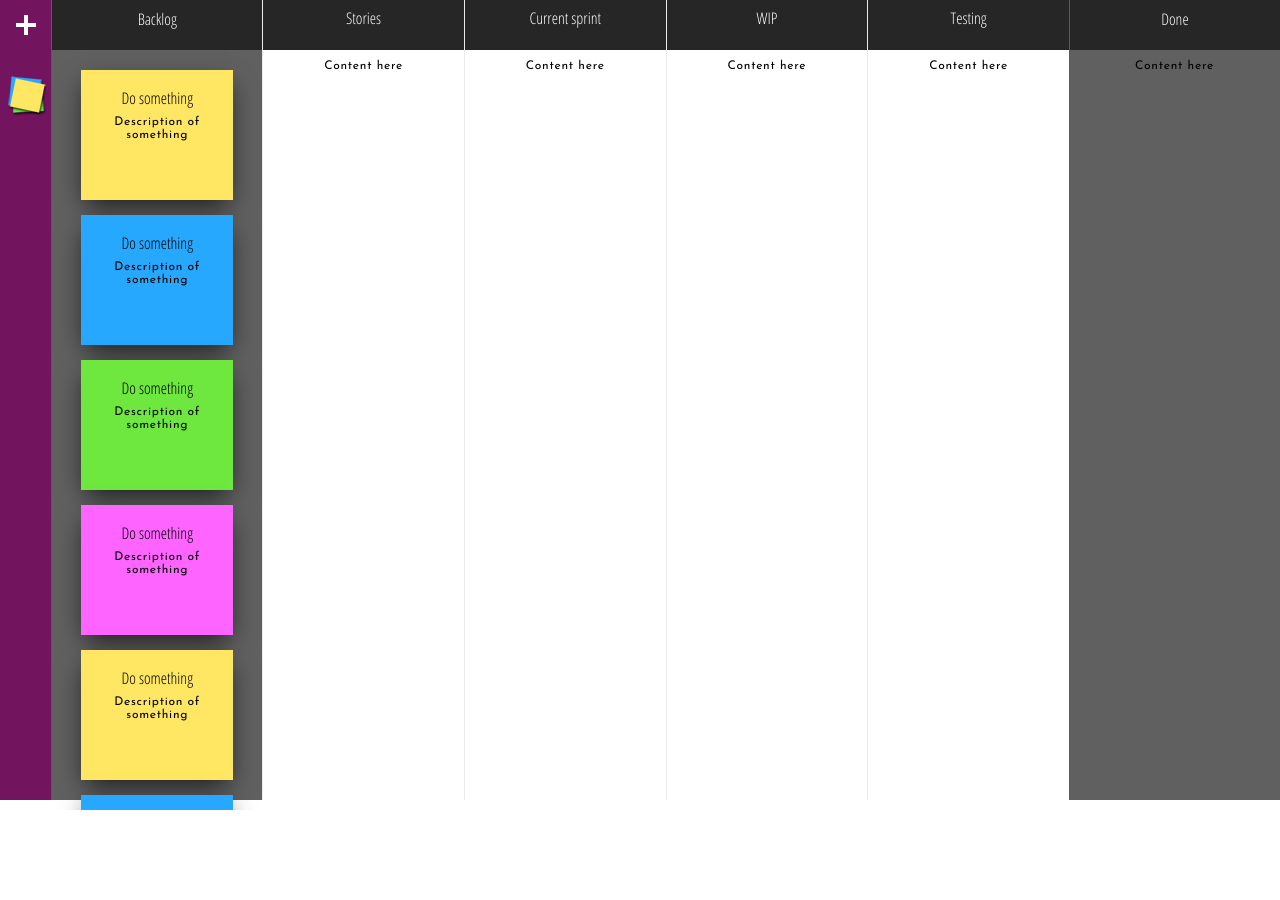
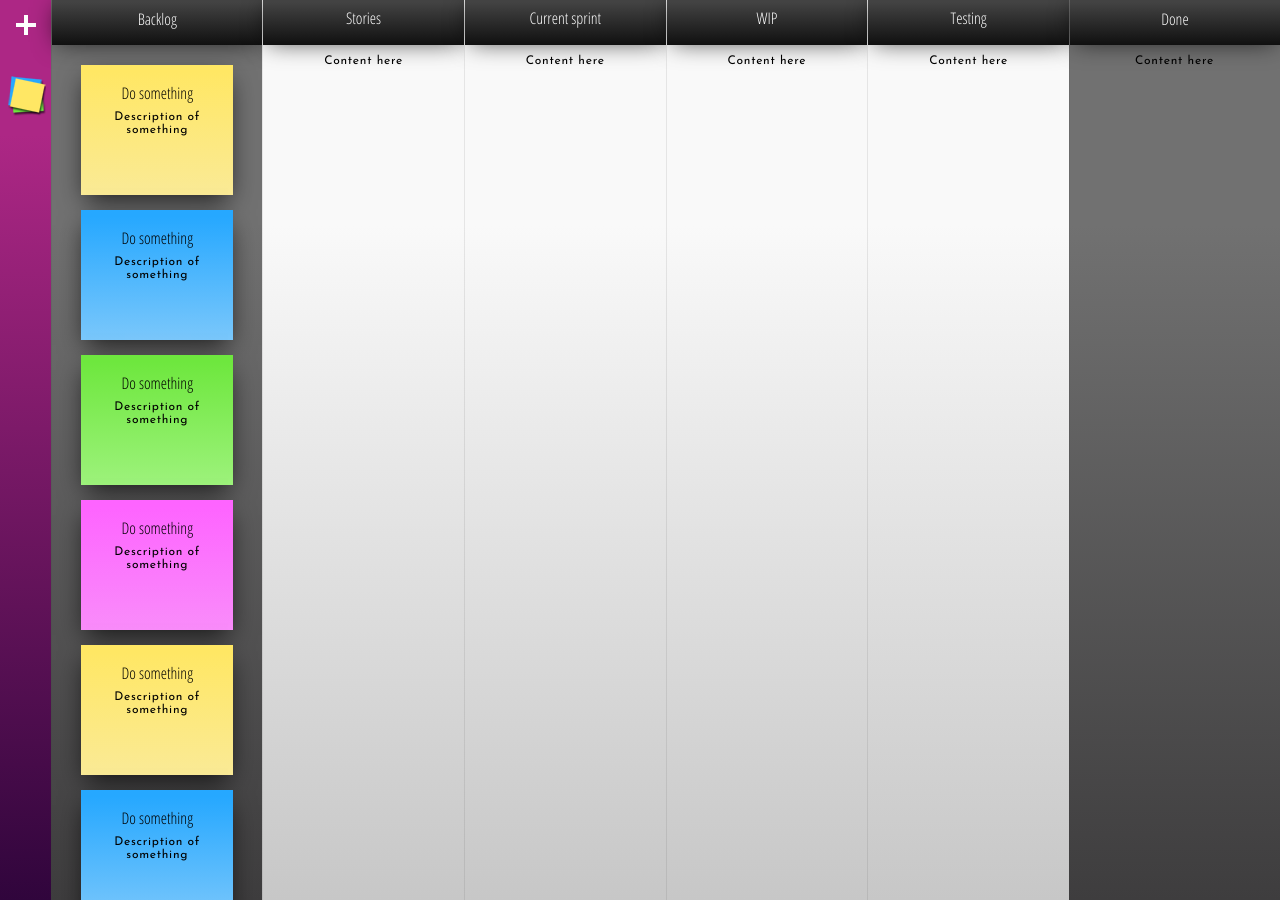
Before and after one commit to AlexAasen/React-whiteboard, a plain HTML site: page public/index.html in a window 1280 px wide. Before the commit the page ends 810 px from the top, so only its background shows below. Drawn offline with Linux system fonts and the light colour scheme; a web font is replaced by a local one.

Commit message:
fixed bug with backlog list going outside of window frame. Added gradients on all objects

```diff
--- a/public/css/global.css
+++ b/public/css/global.css
@@ -5,72 +5,60 @@ html, body {
   height: 100vh;
   width: 100%;
   min-width: 1200px;
-  min-height: 800px;
   display: flex;
-  flex-direction: column;
-  flex-wrap: wrap;
-  margin: auto;
 }
 .nav.side-menu{
-  background-color: #73145e;
+  background: linear-gradient(to bottom, #ad2785 15%, #30053c 100%);
   height: 100vh;
+  min-height: 900px;
   width: 4%;
-  flex-wrap: wrap;
 }
 .nav.wb-sections{
   width: 96%;
 }
 .ul-colstyle{
-  list-style: none;
   display: flex;
   flex-direction: column;
   align-items: center;
-  justify-content: center;
-  margin: 10px;
+  padding: 10px;
 }
 .ul-rowstyle{
   display: flex;
-  width: 100%;
-}
-.img-holder .nav-menu{
-  display:block;
-  align-items: center;
-  margin: auto;
 }
 img {
-  height: auto;
-  width: auto;
   padding-bottom: 30px;
 }
 li.wb-section{
   height:100vh;
+  min-height: 900px;
   width: 100%;
   display: block;
   align-items: center;
   text-align: center;
   border-left: 1px solid rgba(49,49,49,0.1);
+  background: linear-gradient(to bottom, #f9f9f9 25%, #c7c7c7 100%);
 }
 div.wb-section{
-  width: 100%;
   display: block;
+  height: 100%;
 }
 li.locked{
-  background-color: #616061;
+  background: linear-gradient(to bottom, #717171 25%, #3e3d3e 100%);
   width: 25%;
 }
 .wb-section-content{
-  align-items: center;
-  text-align: center;
   display: block;
   overflow-y: auto;
-  max-height: 95vh;
+  height: 95%;
+  min-height: 800px;
 }
 .wb-section-title{
-  background-color: #262626;
+  background: linear-gradient(to bottom, #434343 5%, #101010 100%);
   text-align: center;
   align-items: center;
-  height: 50px;
+  height: 45px;
   margin: auto;
+  box-shadow:0 2px 25px -5px rgba(0,0,0,0.75);
 }
 li.wb-section#backlog{
   top:0;
@@ -103,16 +91,16 @@ h3.title{
   padding-top: 20px;
 }
 .color1{
-  background-color: #ffe764;
+  background: linear-gradient(to bottom, #ffe764 5%, #faea96 100%);
 }
 .color2{
-  background-color: #26a8ff;
+  background: linear-gradient(to bottom, #26a8ff 5%, #7ac7fb 100%);
 }
 .color3{
-  background-color: #6ee73e;
+  background: linear-gradient(to bottom, #6ee73e 5%, #9df27b 100%);
 }
 .color4{
-  background-color: #fe64ff;
+  background: linear-gradient(to bottom, #fe64ff 5%, #f98cfa 100%);
 }
 p{
   font-family: 'Josefin Sans';
@@ -121,5 +109,5 @@ p{
   margin: 10px;
   max-width: 90%;
   letter-spacing: .06em;
-  font-size: .75rem;
+  font-size: .75rem;7ac7fb
 }
--- a/public/index.html
+++ b/public/index.html
@@ -16,18 +16,19 @@
       <div class="nav side-menu">
         <ul class="ul-colstyle">
           <li>
-            <div class="img-holder nav-menu">
+            <div class="img-holder nav-menu add-col">
               <img src="img/add.png" alt="add col"/>
             </div>
           </li>
           <li>
-            <div class="img-holder nav-menu">
+            <div class="img-holder nav-menu add-post-it">
               <img src="img/post-its.png" alt="add post-it"/>
             </div>
           </li>
 
         </ul>
       </div>
+
 
       <div class="nav wb-sections">
         <ul class="ul-rowstyle">
@@ -173,8 +174,6 @@
 
         </ul>
       </div>
-    </div>
-
 
     </div>
   </body>
```
